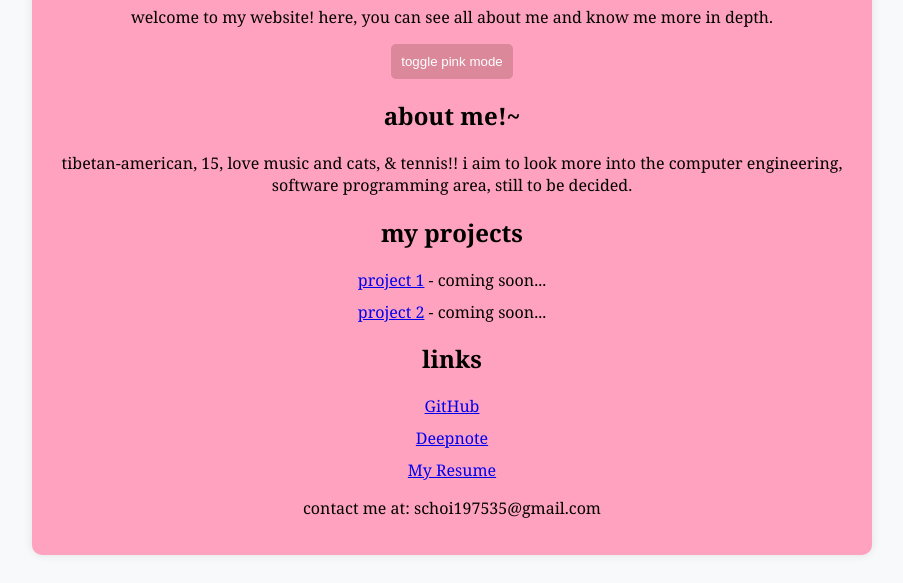
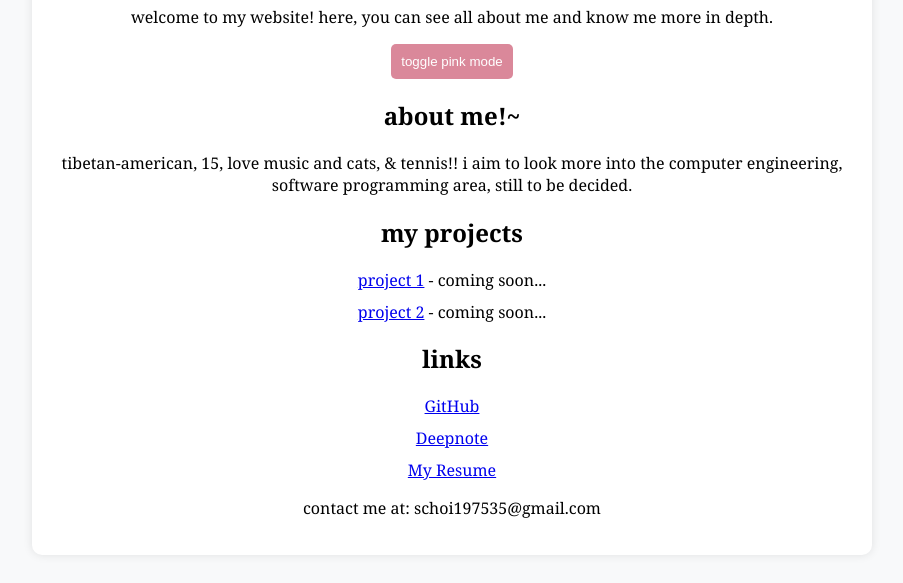
Before and after one commit to samtenchodon/MyFirstWebsite, a plain HTML site: page index.html in a window 1280 px wide. Shown: the part 298-881 px from the top of the page, without its empty margins (188-1091 px from the left). Drawn offline with Linux system fonts and the light colour scheme.

Commit message:
Update styles.css

```diff
--- a/styles.css
+++ b/styles.css
@@ -11,7 +11,7 @@ body {
     max-width: 800px;
     margin: auto;
     padding: 20px;
-    background: rgb(255, 162, 192);
+    background: rgb(255, 255, 255);
     border-radius: 10px;
     box-shadow: 0 0 10px rgba(0,0,0,0.1);
 }
```
